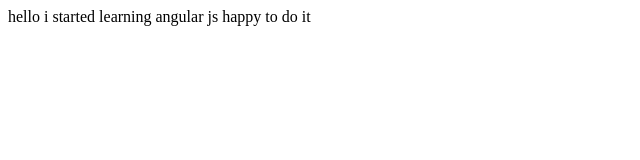
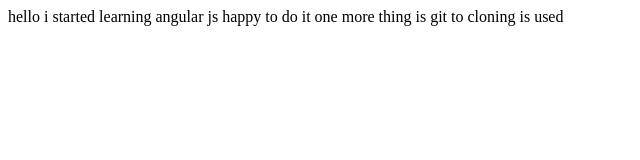
Before and after one commit to 93san/ML_practice, a plain HTML site: page index.html in a window 1280 px wide. Shown: the whole page, without its empty margins (0-640 px from the left). Drawn offline with Linux system fonts and the light colour scheme.

Commit message:
Update index.html

```diff
--- a/index.html
+++ b/index.html
@@ -2,5 +2,5 @@
 <html>
     <title>angular</title>
     <head>hello</head>
-    <body> i started learning angular js happy to do it</body>
+    <body> i started learning angular js happy to do it one more thing is git to cloning is used </body>
 </html>
```
